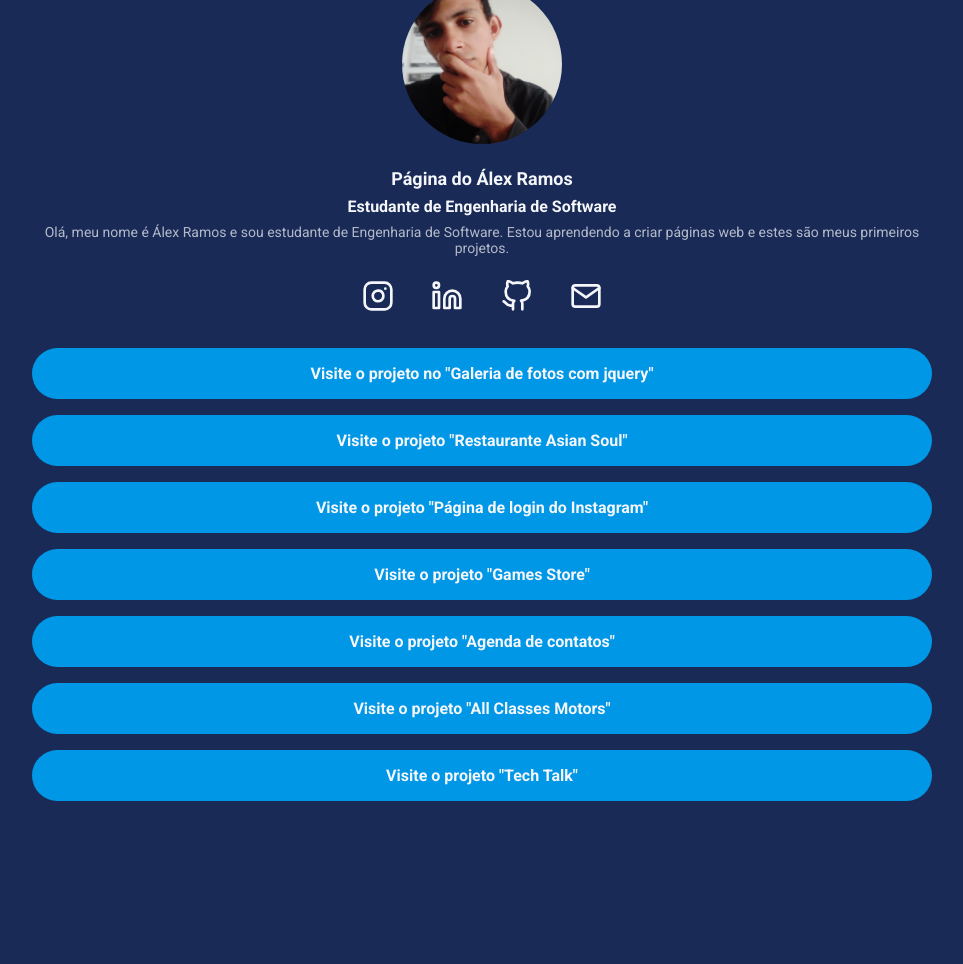
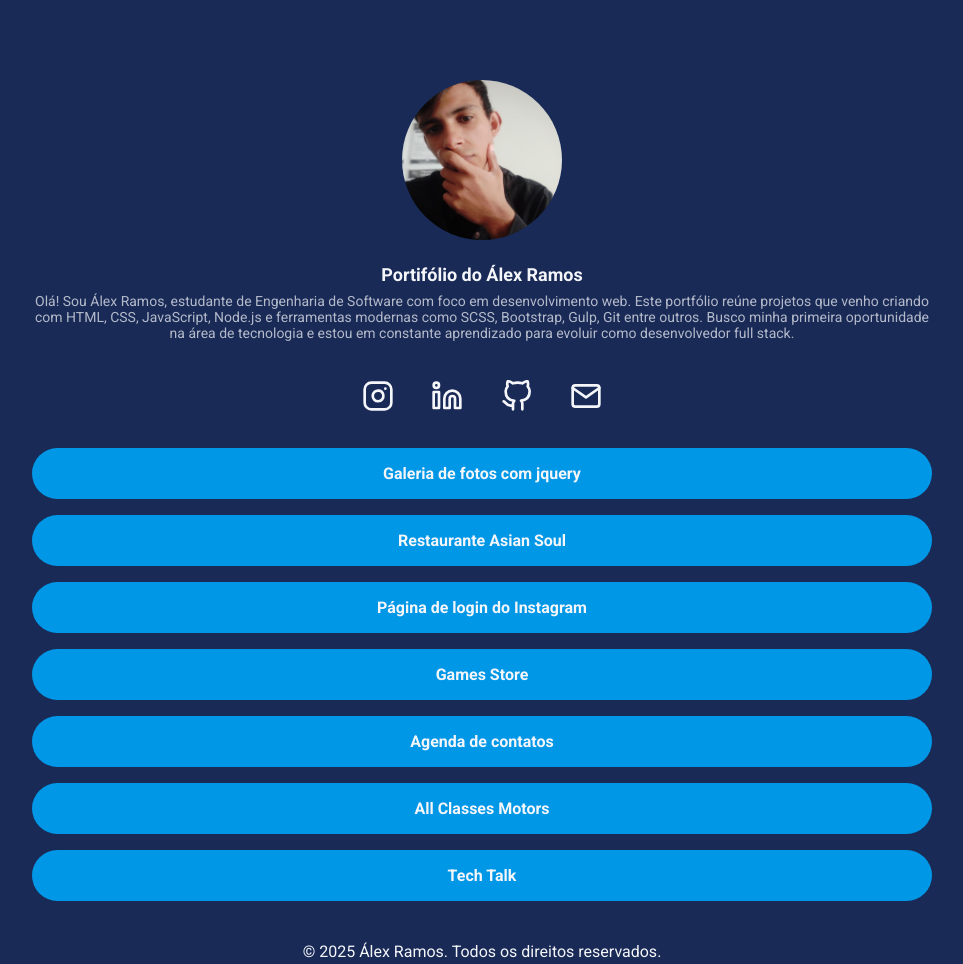
Before and after one commit to Katsuhkay/less, a website: page index.html in a window 1280 px wide. Shown: the whole page, without its empty margins (158-1121 px from the left). Before the commit the page ends 817 px from the top, so only its background shows below. Drawn offline with Linux system fonts and the light colour scheme.

Commit message:
update 2

```diff
--- a/index.html
+++ b/index.html
@@ -3,7 +3,7 @@
 <head>
     <meta charset="UTF-8">
     <meta name="viewport" content="width=device-width, initial-scale=1.0">
-    <title>Página do Álex</title>
+    <title>Portifólio do Álex</title>
     <link rel="stylesheet" href="build/styles/main.css">
     <link rel="preconnect" href="https://fonts.googleapis.com">
     <link rel="preconnect" href="https://fonts.gstatic.com" crossorigin>
@@ -11,17 +11,16 @@
 </head>
 <body>
     <div class="container">
-        <header>
+        <header class="apresentação">
                 <img class="profile-pic" src="./src/img/ess.jpg" alt="Álex Ramos">
                 <div class="profile-bio">
-                    <h1 class="profile-bio-name">Página do Álex Ramos</h1>
-                    <h2 class="profile-bio-subtitle">Estudante de Engenharia de Software</h2>
+                    <h1 class="profile-bio-name">Portifólio do Álex Ramos</h1>
                     <p class="profile-bio-description">
-                        Olá, meu nome é Álex Ramos e sou estudante de Engenharia de Software. Estou aprendendo a criar páginas web e estes são meus primeiros projetos.
+                        Olá! Sou Álex Ramos, estudante de Engenharia de Software com foco em desenvolvimento web. Este portfólio reúne projetos que venho criando com HTML, CSS, JavaScript, Node.js e ferramentas modernas como SCSS, Bootstrap, Gulp, Git entre outros. Busco minha primeira oportunidade na área de tecnologia e estou em constante aprendizado para evoluir como desenvolvedor full stack.
                     </p>
                 </div>
         </header>
-        <nav>
+        <nav class="social-nav">
             <ul class="social-links">
                 <li>
                     <a href="https://www.instagram.com/alexrphotograph/" target="_blank" rel="noopener noreferrer">
@@ -45,45 +44,48 @@
                 </li>
             </ul>
         </nav>
-        <nav>
+        <main>
                 <ul class="projects-list">
                     <li class="projects-list-item">
                         <a target="_blank" href="https://github.com/Katsuhkay/jquery-galeria-fotos">
-                        Visite o projeto no "Galeria de fotos com jquery"
+                            Galeria de fotos com jquery
                         </a>
                     </li>
                     <li class="projects-list-item">
                         <a target="_blank" href="https://github.com/Katsuhkay/restaurante-asian-soul">
-                        Visite o projeto "Restaurante Asian Soul"
+                            Restaurante Asian Soul
                         </a>
                     </li>
                     <li class="projects-list-item">
                         <a target="_blank" href="https://github.com/Katsuhkay/projeto4-pag-login-instagram">
-                        Visite o projeto "Página de login do Instagram"
+                            Página de login do Instagram
                         </a>
                     </li>
                     <li class="projects-list-item">
                         <a target="_blank" href="https://github.com/Katsuhkay/Games-Store">
-                        Visite o projeto "Games Store"
+                            Games Store
                         </a>
                     </li>
                     <li class="projects-list-item">
                         <a target="_blank" href="https://github.com/Katsuhkay/Agenda">
-                        Visite o projeto "Agenda de contatos"
+                            Agenda de contatos
                         </a>
                     </li>
                     <li class="projects-list-item">
                         <a target="_blank" href="https://github.com/Katsuhkay/plugins-jquery">
-                        Visite o projeto "All Classes Motors"
+                            All Classes Motors
                         </a>
                     </li>
                     <li class="projects-list-item">
                         <a target="_blank" href="https://github.com/Katsuhkay/TechTalk">
-                        Visite o projeto "Tech Talk"
+                            Tech Talk
                         </a>
                     </li>
                 </ul>
-        </nav>
+            </main>
+        <footer class="rodape">
+            <p>© 2025 Álex Ramos. Todos os direitos reservados.</p>
+        </footer>
     </div>
     </body>
 </html>
--- a/src/styles/main.less
+++ b/src/styles/main.less
@@ -35,11 +35,11 @@
     max-width: 960px;
     width: 100%;
     margin: 0 auto;
-    height: 100vh;
+    min-height: 100vh;
     display: flex;
     flex-direction: column;
-    justify-content: center;
-    padding: 0 30px;
+    justify-content: flex-start; // Altera para alinhar no topo
+    padding: 30px; // Espaço uniforme
 
     @media screen and (@breakpoint-tablet) {
         max-width: 85%;
@@ -52,13 +52,18 @@
     }
     }
 
+    .social-nav {
+        padding-top: 15px;
+    }
+
     // Header
-    header {
-    padding-bottom: 24px;
+    .apresentação {
+        padding-top: 20px; // Espaço extra no topo
+        padding-bottom: 24px;
 
     .profile-pic {
         display: block;
-        margin: 0 auto 24px;
+        margin: 30px auto 24px;
         border-radius: 100%;
         width: @profile-pic-size;
         height: @profile-pic-size;
@@ -74,6 +79,12 @@
         height: 96px;
         }
     }
+    }
+
+    // rodapé
+    .rodape {
+        padding-top: 25px;
+        text-align: center;
     }
 
     // Bio do perfil
```
Also changed, not shown: build/styles/main.css. Lines whose indentation alone changed are shown as unchanged.
